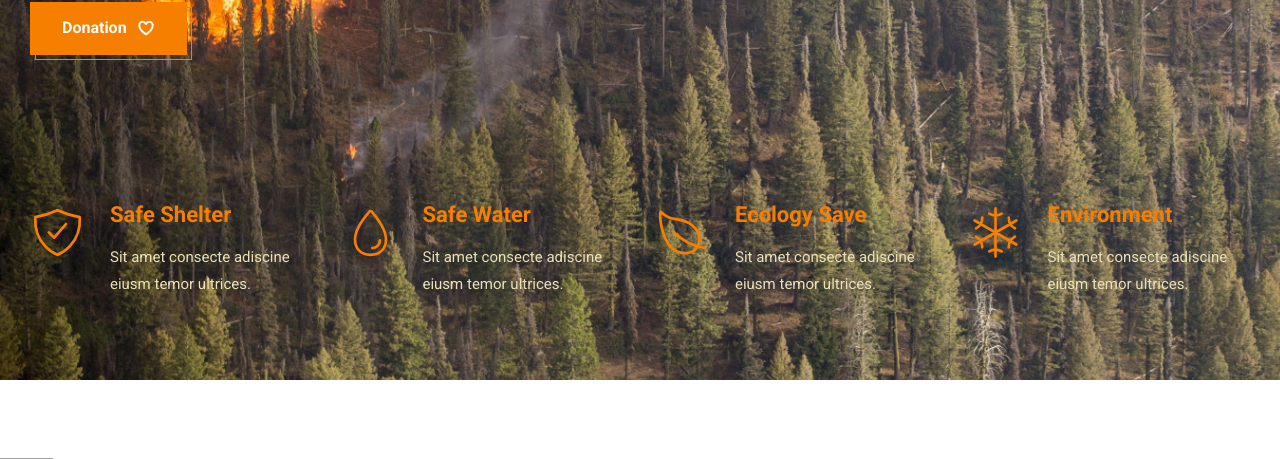
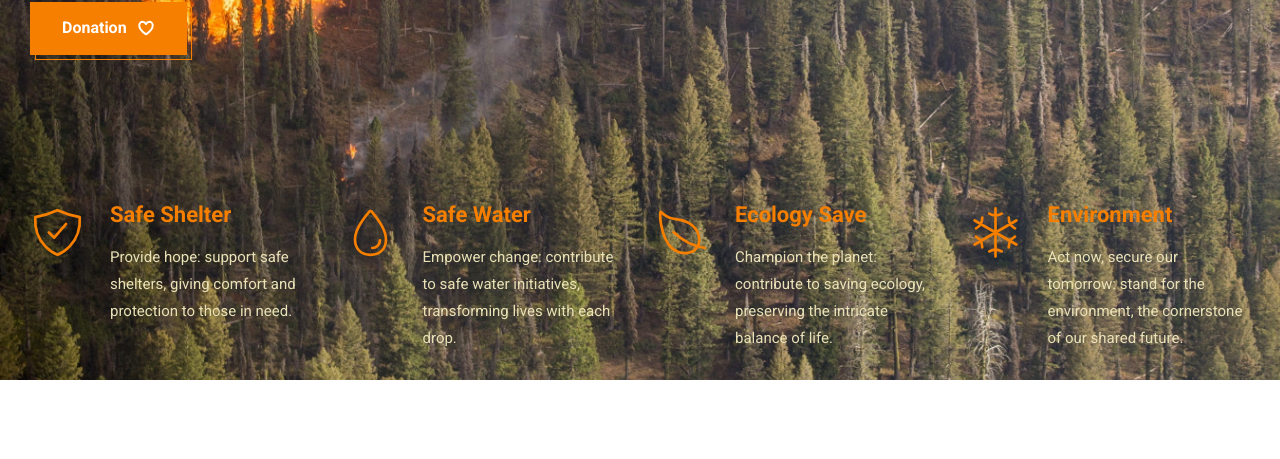
Before and after one commit to natimerry/pyroinsights, a Flask app: page / in a window 1280 px wide. Shown: the part 569-1028 px from the top of the page. Run offline with Flask 3, Linux system fonts and the light colour scheme; grey boxes are pictures that could not be loaded.

Commit message:
remove lorem

```diff
--- a/templates/index.html
+++ b/templates/index.html
@@ -199,8 +199,7 @@
                 <h3 class="h4 item-title">Safe Shelter</h3>
 
                 <p class="item-text">
-                  Sit amet consecte adiscine
-                  eiusm temor ultrices.
+                  Provide hope: support safe shelters, giving comfort and protection to those in need.
                 </p>
               </div>
             </li>
@@ -214,8 +213,7 @@
                 <h3 class="h4 item-title">Safe Water</h3>
 
                 <p class="item-text">
-                  Sit amet consecte adiscine
-                  eiusm temor ultrices.
+                  Empower change: contribute to safe water initiatives, transforming lives with each drop.
                 </p>
               </div>
             </li>
@@ -229,8 +227,7 @@
                 <h3 class="h4 item-title">Ecology Save</h3>
 
                 <p class="item-text">
-                  Sit amet consecte adiscine
-                  eiusm temor ultrices.
+                  Champion the planet: contribute to saving ecology, preserving the intricate balance of life.
                 </p>
               </div>
             </li>
@@ -244,8 +241,7 @@
                 <h3 class="h4 item-title">Environment</h3>
 
                 <p class="item-text">
-                  Sit amet consecte adiscine
-                  eiusm temor ultrices.
+                  Act now, secure our tomorrow: stand for the environment, the cornerstone of our shared future.
                 </p>
               </div>
             </li>
```
Also changed, not shown: templates/about.html (deleted, +0 -11 lines), templates/template.html (deleted, +0 -60 lines), templates/event.html (deleted).
